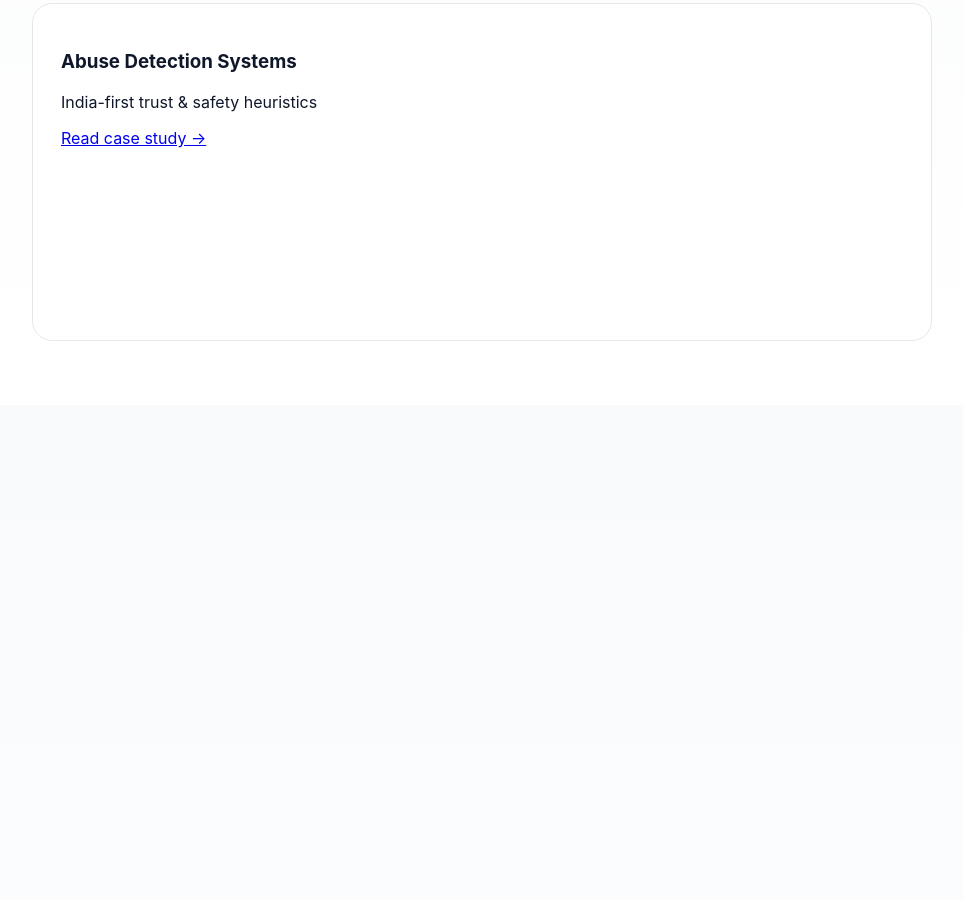
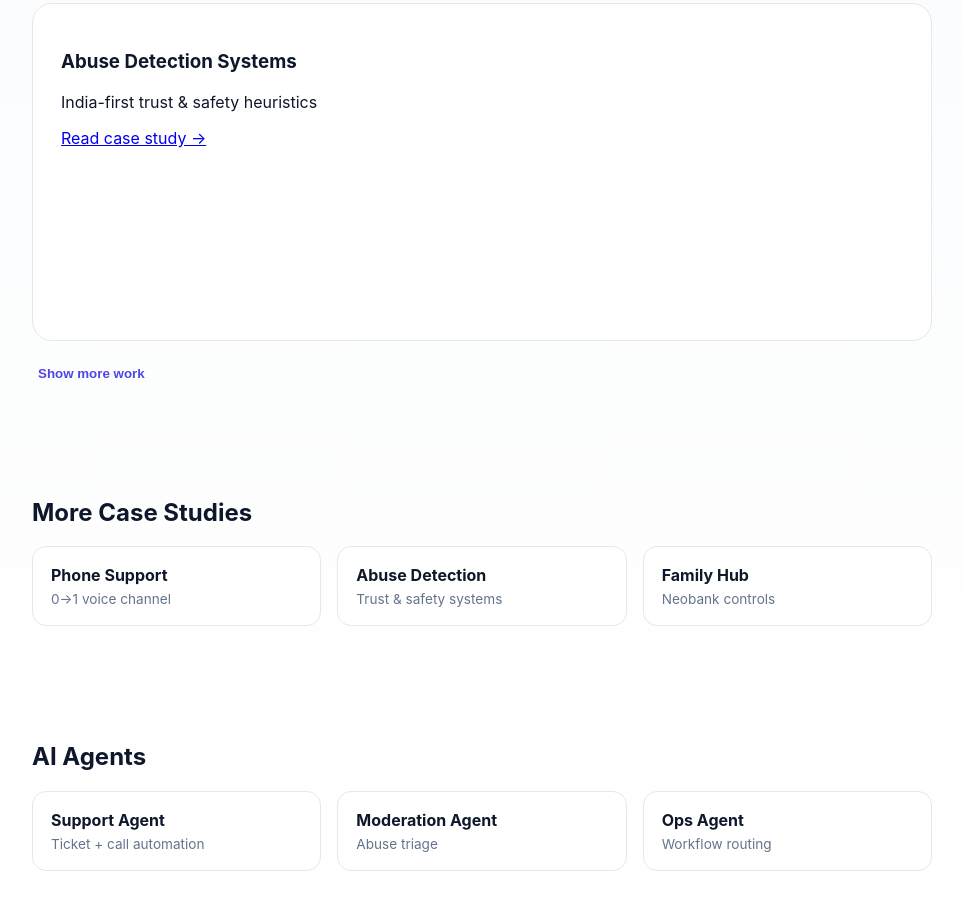
Before and after one commit to Ananya212/ananya-roy-pm, a Jekyll site: the page built from index.md, in a window 1280 px wide and 900 px high, scrolled down 745 px. Shown: the whole window, without its empty margins (158-1121 px from the left). Built offline with Jekyll 4.4.1, drawn with Linux system fonts in a browser that asks for light colours; before the commit the page ends 1150 px from its top, so only the background shows below that.

Commit message:
Update index.md

```diff
--- a/index.md
+++ b/index.md
@@ -97,3 +97,79 @@ title: Ananya Roy
           class="details"
           href="{{ site.baseurl }}/ai-agents.html"
         >
+          View agents →
+        </a>
+      </div>
+    </div>
+
+  </div>
+
+  <button id="toggleWork" onclick="toggleWork()">Show more work</button>
+</section>
+
+<!-- ================= CASE STUDIES ================= -->
+
+<section class="section secondary">
+  <h2>More Case Studies</h2>
+
+  <div class="mini-cards">
+    <a class="mini-card" href="{{ site.baseurl }}/work/phone-support.html">
+      <h4>Phone Support</h4>
+      <p>0→1 voice channel</p>
+    </a>
+
+    <a class="mini-card" href="{{ site.baseurl }}/work/abuse-detection.html">
+      <h4>Abuse Detection</h4>
+      <p>Trust & safety systems</p>
+    </a>
+
+    <a class="mini-card" href="{{ site.baseurl }}/work/family-hub.html">
+      <h4>Family Hub</h4>
+      <p>Neobank controls</p>
+    </a>
+  </div>
+</section>
+
+<!-- ================= AI AGENTS ================= -->
+
+<section class="section secondary">
+  <h2>AI Agents</h2>
+
+  <div class="mini-cards">
+    <a class="mini-card" href="{{ site.baseurl }}/ai-agents.html">
+      <h4>Support Agent</h4>
+      <p>Ticket + call automation</p>
+    </a>
+
+    <a class="mini-card" href="{{ site.baseurl }}/ai-agents.html">
+      <h4>Moderation Agent</h4>
+      <p>Abuse triage</p>
+    </a>
+
+    <a class="mini-card" href="{{ site.baseurl }}/ai-agents.html">
+      <h4>Ops Agent</h4>
+      <p>Workflow routing</p>
+    </a>
+  </div>
+</section>
+
+<!-- ================= SCRIPTS ================= -->
+
+<script>
+  function toggleWork() {
+    document.querySelectorAll('.work-card.hidden').forEach(card => {
+      card.classList.toggle('hidden');
+    });
+
+    const btn = document.getElementById('toggleWork');
+    btn.innerText =
+      btn.innerText === 'Show more work'
+        ? 'Show less'
+        : 'Show more work';
+  }
+
+  function openSlides(button) {
+    const slides = button.closest('.work-card').querySelector('.slides');
+    slides.classList.toggle('open');
+  }
+</script>
```
